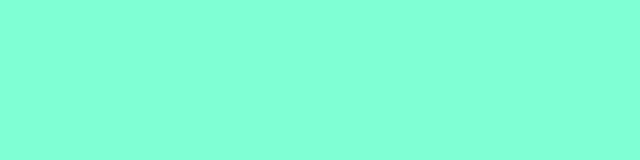
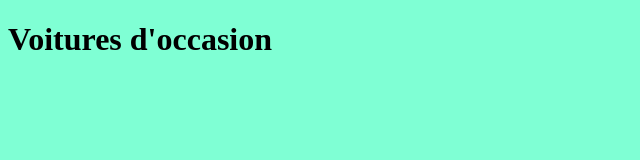
Before and after one commit to MaximePoitoux/Projet-1, a plain HTML site: page index.html in a window 1280 px wide. Shown: the whole page, without its empty margins (0-640 px from the left). Drawn offline with Linux system fonts and the light colour scheme.

Commit message:
Title add

```diff
--- a/index.html
+++ b/index.html
@@ -10,6 +10,8 @@
 
 <body style="background-color: aquamarine;">
 
+    <h1>Voitures d'occasion</h1>
+
 </body>
 
 </html>
```
